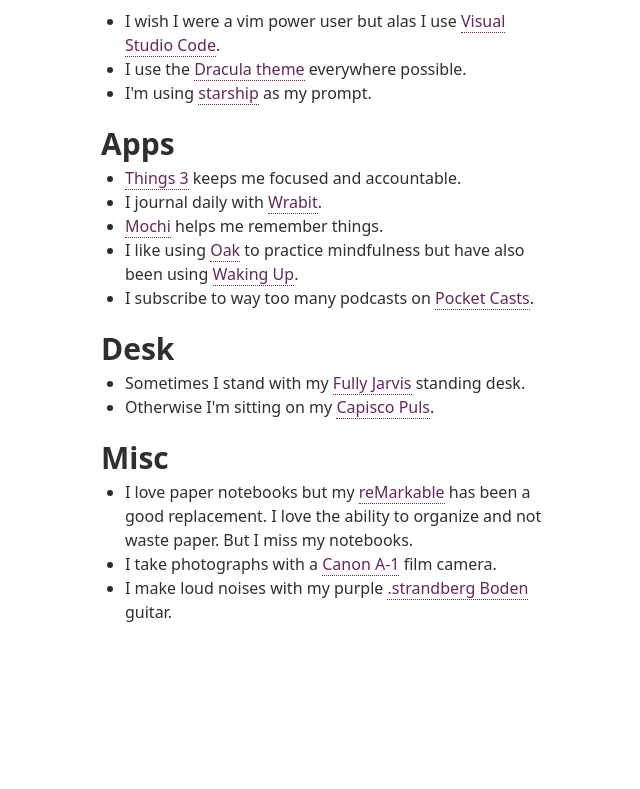
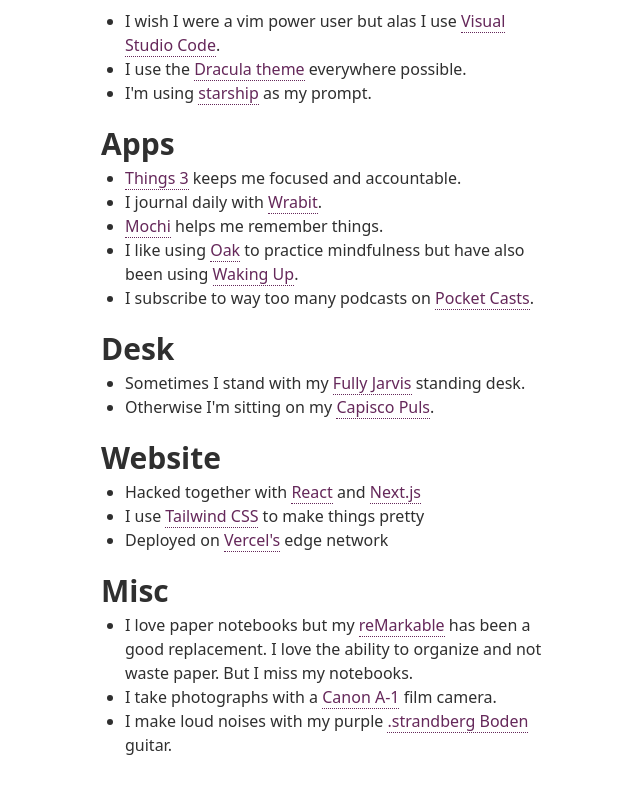
Before and after one commit to amorriscode/anthonymorris.dev, a Next.js app: page /uses in a window 1280 px wide. Shown: the part 476-1265 px from the top of the page, without its empty margins (315-955 px from the left). Before the commit the page ends 1132 px from the top, so only its background shows below. Built offline with nearby package versions, Linux system fonts and the light colour scheme.

Commit message:
Add website to /uses and adjust homepage

```diff
--- a/pages/index.tsx
+++ b/pages/index.tsx
@@ -23,13 +23,9 @@
 
         <p>Some other things you might find me talk about are space, books, science, awareness, fitness, Dungeons &amp; Dragons, and making music. If you like these things, we should chat.</p>
 
-        <p>You can @ me on <a href="http://twitter.com/amorriscode" target="_blank" rel="noopener noreferrer">Twitter</a>, connect on <a href="https://www.linkedin.com/in/amorriscode" target="_blank" rel="noopener noreferrer">LinkedIn</a>, or fork me on <a href="https://github.com/amorriscode" target="_blank" rel="noopener noreferrer">GitHub</a>.</p>
-
         <hr />
 
-        <p className="text-xs ">This website was built using <a href="https://nextjs.org" target="_blank" rel="noopener noreferrer">Next.js</a> with deployments handled by <a href="https://vercel.com" target="_blank" rel="noopener noreferrer">Vercel</a>.</p>
-
-        <p className="text-xs"><a href="https://github.com/sponsors/amorriscode" target="_blank" rel="noopener noreferrer">Support me on GitHub</a></p>
+        <p className="text-sm"><span className="font-bold">Looking for something else?</span> You can @ me on <a href="http://twitter.com/amorriscode" target="_blank" rel="noopener noreferrer">Twitter</a>, connect on <a href="https://www.linkedin.com/in/amorriscode" target="_blank" rel="noopener noreferrer">LinkedIn</a>, or fork me on <a href="https://github.com/amorriscode" target="_blank" rel="noopener noreferrer">GitHub</a>.</p>
       </main>
     </div>
   )
--- a/pages/uses.tsx
+++ b/pages/uses.tsx
@@ -88,6 +88,26 @@
 
         <section>
           <h2>
+            Website
+          </h2>
+
+          <ul className="pl-6 list-disc -mt-4">
+            <li>
+              Hacked together with <a href="https://reactjs.org" target="_blank" rel="noopener noreferrer">React</a> and <a href="https://nextjs.org" target="_blank" rel="noopener noreferrer">Next.js</a>
+            </li>
+
+            <li>
+              I use <a href="https://tailwindcss.com" target="_blank" rel="noopener noreferrer">Tailwind CSS</a> to make things pretty
+            </li>
+
+            <li>
+              Deployed on <a href="https://vercel.com" target="_blank" rel="noopener noreferrer">Vercel's</a> edge network
+            </li>
+          </ul>
+        </section>
+
+        <section>
+          <h2>
             Misc
           </h2>
 
```
